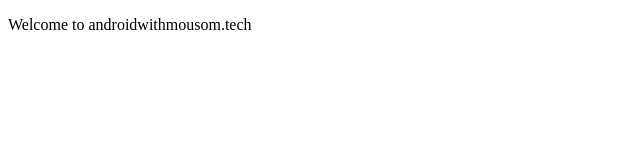
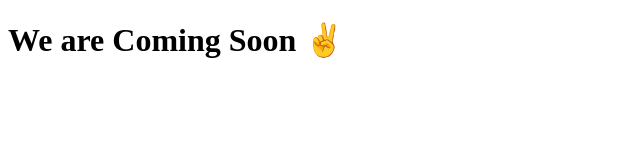
Before and after one commit to lmousom/androidwithmousom.tech, a plain HTML site: page index.html in a window 1280 px wide. Shown: the whole page, without its empty margins (0-640 px from the left). Drawn offline with Linux system fonts and the light colour scheme.

Commit message:
Update index.html

```diff
--- a/index.html
+++ b/index.html
@@ -8,6 +8,10 @@
     <link rel="shortcut icon" type="image/jpg" href="./assets/fav.ico"/>
   </head>
   <body>
-    <p>Welcome to androidwithmousom.tech</p>
+    <div class="wrapper">
+  <div class="cs-wrapper">
+    <h1>We are Coming Soon ✌️</h1>
+  </div>
+</div>
   </body>
 </html>
```
